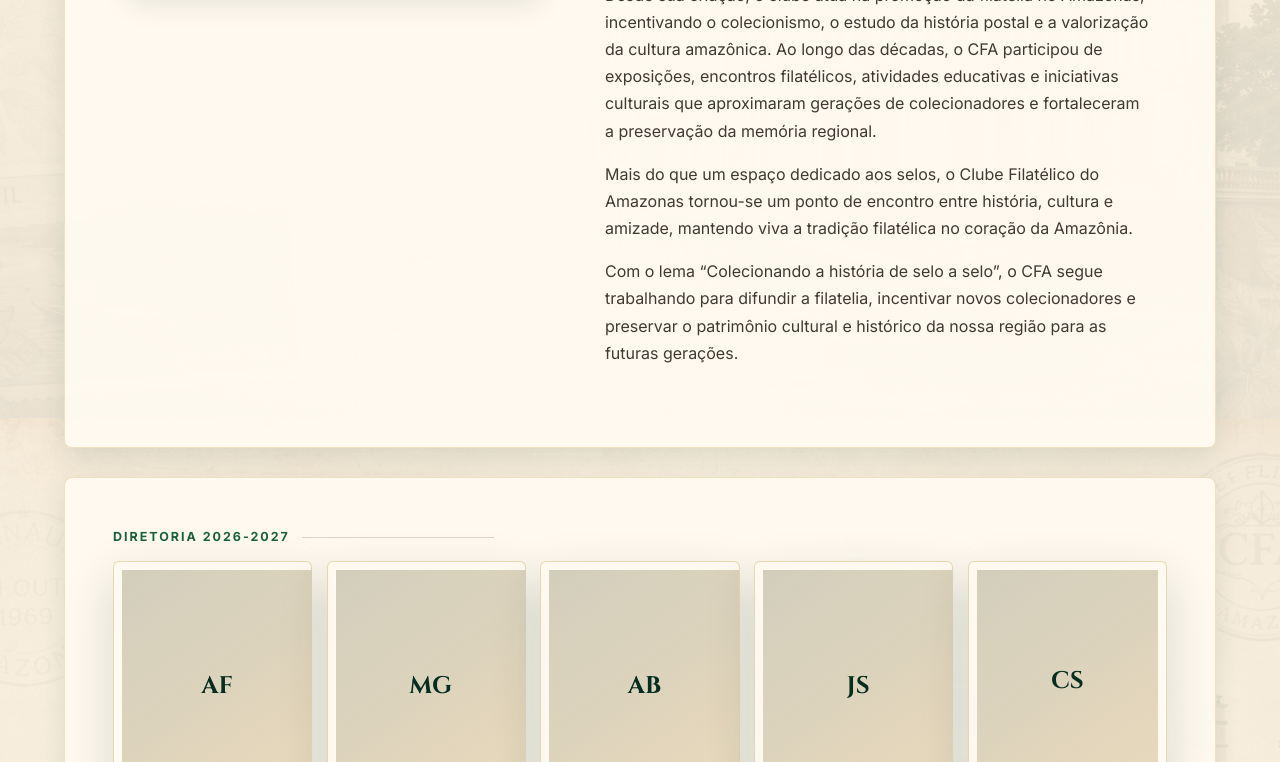
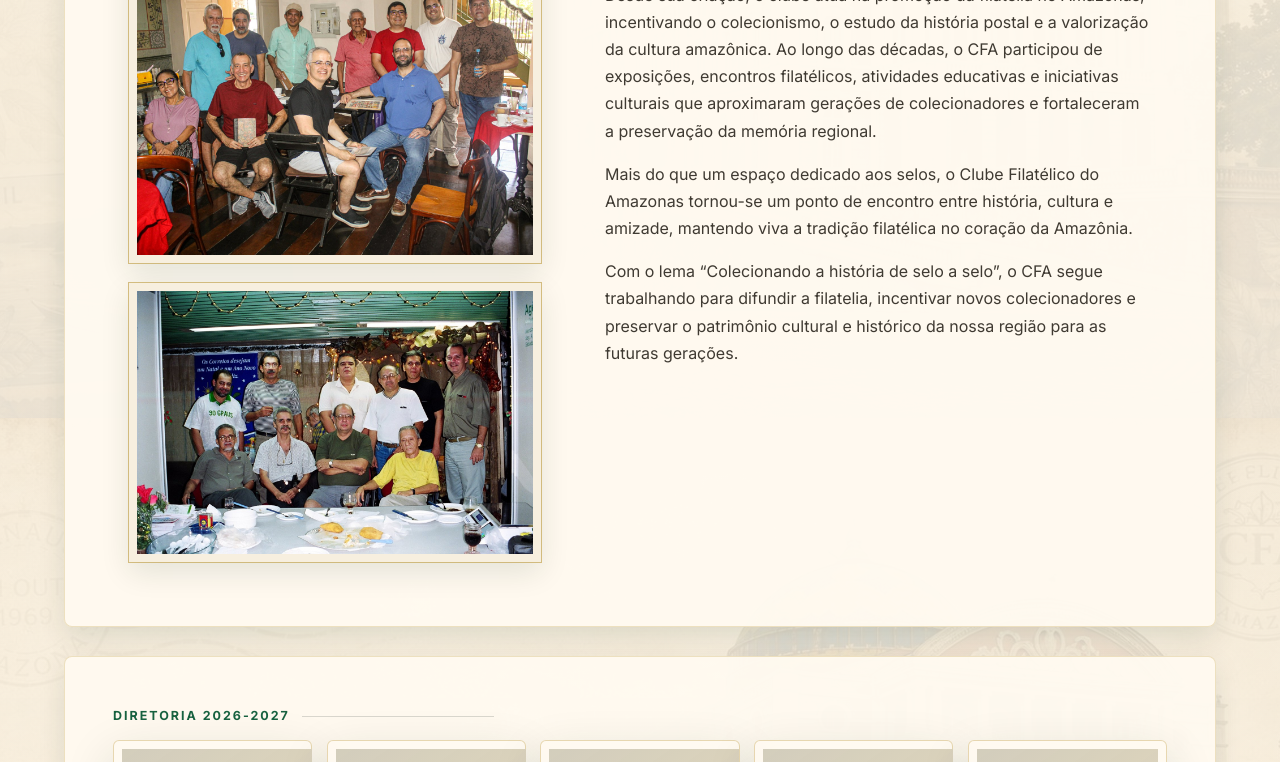
Before and after one commit to LuanValle/site-clube, a website: page clube.html in a window 1280 px wide. Shown: the part 632-1394 px from the top of the page. Drawn offline with Linux system fonts and the light colour scheme.

Commit message:
feat: add club gathering photos below historical photo

```diff
--- a/clube.html
+++ b/clube.html
@@ -66,8 +66,16 @@
     <!-- CONTEUDO PRINCIPAL: area especifica desta pagina. -->
     <main data-bloco="conteudo-clube">
       <section class="club-story section" id="o-clube" aria-labelledby="titulo-clube">
-        <div class="club-story-image">
-          <img src="assets/historia-clube.jpg" alt="Foto histórica de integrantes do Clube Filatélico do Amazonas diante de coleções de selos." loading="lazy" />
+        <div class="club-story-gallery" aria-label="Fotos do clube">
+          <div class="club-story-image">
+            <img src="assets/historia-clube.jpg" alt="Foto histórica de integrantes do Clube Filatélico do Amazonas diante de coleções de selos." loading="lazy" />
+          </div>
+          <div class="club-story-image">
+            <img src="assets/encontro-clube-1.jpg" alt="Grupo reunido em um encontro do clube, com álbuns e coleções." loading="lazy" />
+          </div>
+          <div class="club-story-image">
+            <img src="assets/encontro-clube-2.jpg" alt="Registro de uma confraternização de integrantes do clube." loading="lazy" />
+          </div>
         </div>
         <article class="history-copy">
           <p class="eyebrow">Nossa história</p>
--- a/styles.css
+++ b/styles.css
@@ -2793,3 +2793,19 @@
     line-height: 1.35;
   }
 }
+
+.club-story-gallery {
+  display: grid;
+  gap: 1.25rem;
+  width: 100%;
+}
+.club-story-gallery .club-story-image {
+  position: static;
+  width: 100%;
+  margin: 0;
+}
+.club-story-gallery .club-story-image img {
+  display: block;
+  height: auto;
+  aspect-ratio: auto;
+}
```
Also changed, not shown: assets/encontro-clube-1.jpg (added), assets/encontro-clube-2.jpg (added).
